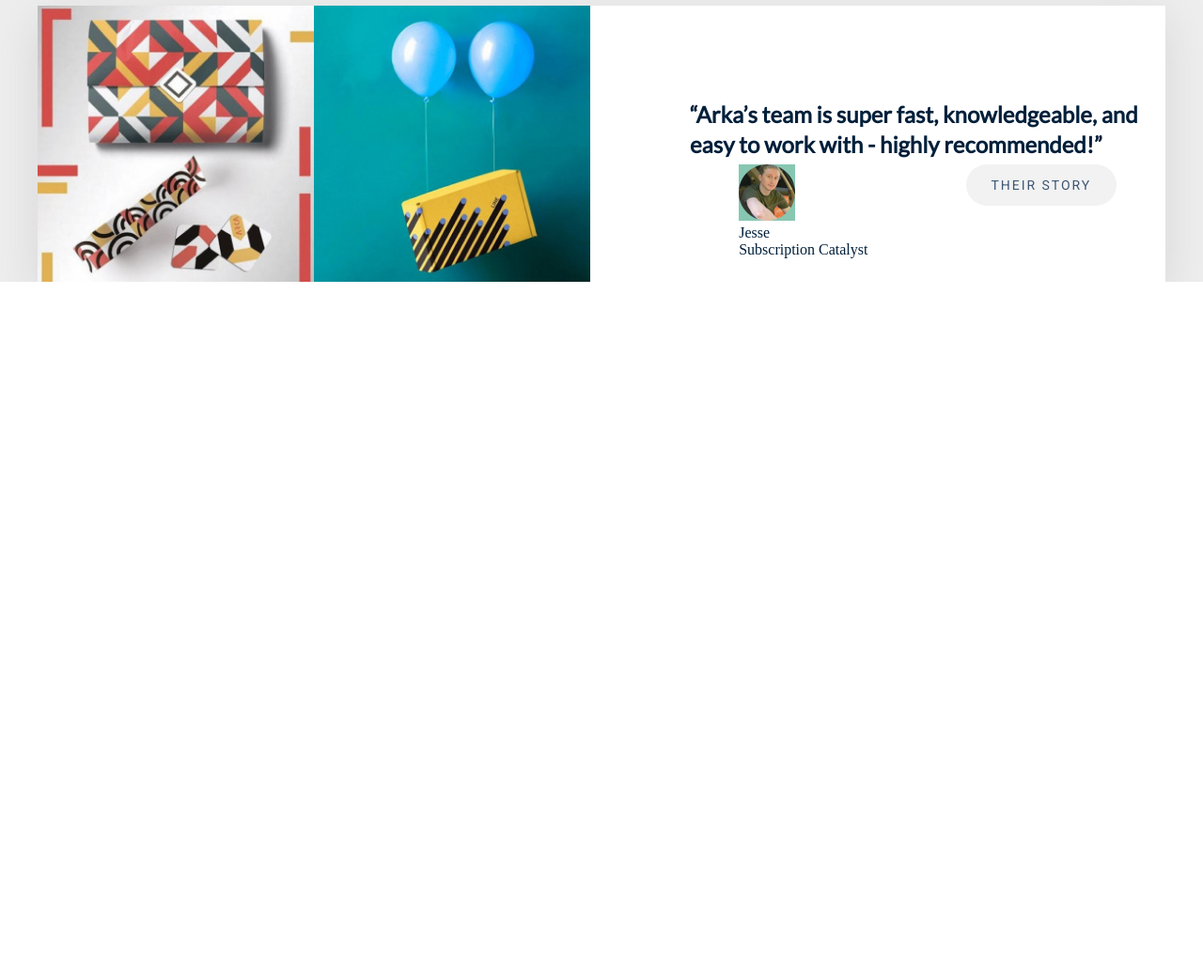
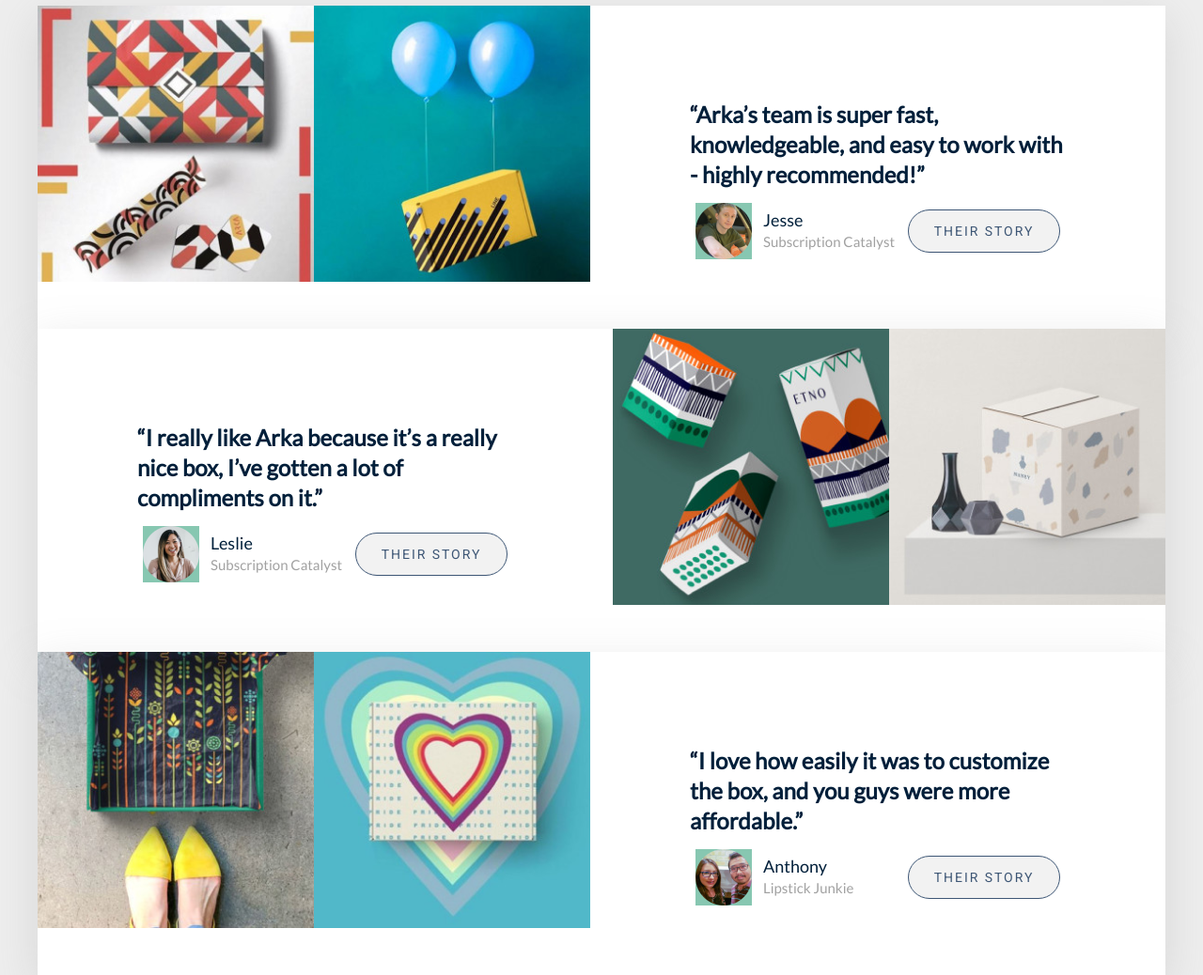
Before and after one commit to Andrewsabatyuk/arka-layout, a plain HTML site: page index.html in a window 1280 px wide. Shown: the part 4168-5206 px from the top of the page at 94% size. Before the commit the page ends 4468 px from the top, so only its background shows below. Drawn offline with Linux system fonts and the light colour scheme.

Commit message:
new section
here you go

```diff
--- a/index.html
+++ b/index.html
@@ -264,14 +264,54 @@
           <h3 class="arka_info__wrapper__item__text">“Arka’s team is super fast, knowledgeable, and easy to work with - highly recommended!”</h3>
           <div class="arka_info__wrapper__item__card">
             <img src="Images/LilImg1.png" alt="">
-              <p>Jesse</p>
-              <p>Subscription Catalyst</p>
+            <div class="card__text">
+              <p class="card__text-name">Jesse</p>
+              <p class="card__text-sub">Subscription Catalyst</p></div>
+
+              <a href="#" class="arka_info__wrapper__item__btn">Their story</a>
           </div>
+        </div>
+      </div>
 
-          <a href="#" class="arka_info__wrapper__item__btn">Their story</a>
+      <div class="arka_info__wrapper">
+
+        <div class="arka_info__wrapper__item">
+          <h3 class="arka_info__wrapper__item__text">“I really like Arka because it’s a really nice box, I’ve gotten a lot of compliments on&nbsp;it.”</h3>
+          <div class="arka_info__wrapper__item__card">
+            <img src="Images/Leslie.png" alt="">
+            <div class="card__text">
+              <p class="card__text-name">Leslie</p>
+              <p class="card__text-sub">Subscription Catalyst</p></div>
+
+              <a href="#" class="arka_info__wrapper__item__btn">Their story</a>
+          </div>
+        </div>
+        <div class="arka_info__wrapper__img">
+          <img src="Images/Img3.png" alt="">
+          <img src="Images/Img4.png" alt="">
+        </div>
+      </div>
+
+      <div class="arka_info__wrapper">
+        <div class="arka_info__wrapper__img">
+        <img src="Images/Img5.png" alt="">
+        <img src="Images/Img6.png" alt="">
+      </div>
+        <div class="arka_info__wrapper__item">
+          <h3 class="arka_info__wrapper__item__text">“I love how easily it was to customize the box, and you guys were more affordable.”</h3>
+          <div class="arka_info__wrapper__item__card">
+            <img src="Images/Antony.png" alt="">
+            <div class="card__text">
+              <p class="card__text-name">Anthony</p>
+              <p class="card__text-sub">Lipstick Junkie</p></div>
+
+              <a href="#" class="arka_info__wrapper__item__btn">Their story</a>
+          </div>
         </div>
       </div>
     </section>
+
+
   </main>
 </body>
 
--- a/style.scss
+++ b/style.scss
@@ -533,6 +533,7 @@ section {
     display: flex;
     flex-direction: row;
     height: 294px;
+    padding-bottom: 50px;
 
     &__img{
         display: flex;
@@ -542,13 +543,19 @@ section {
     .arka_info__wrapper__item{
         display: flex;
         // flex-direction: column;
-        padding: 100px 0px 20px 106px;
+        padding: 100px 0px 20px 0px;
         justify-content: space-around;
         flex-wrap: wrap;
+        // max-width: 400px;
 
 
         &__card{
             color: $nav-color;
+            display: flex;
+            flex-direction: row;
+            align-items: center;
+            justify-content: space-around;
+            width: 400px;
         }
 
 
@@ -557,6 +564,7 @@ section {
             font-size: 24px;
             line-height: 32px;
             color: $nav-color;
+            max-width: 400px;
 
         }
 
@@ -576,6 +584,24 @@ section {
             justify-content: center;
             align-items: center;
             text-decoration: none;
+            border: 1px solid #3D5675;
         }
+        .card__text-name{
+            font-family: $reg-font;
+            line-height: 22px;
+            font-size: 18px;
+            color: #011F3A;
+            font-weight: 400;
+            width: 44px;
+        }
+
+        .card__text-sub{
+            width: 142px;
+            line-height: 24px;
+            font-family: $reg-font;
+            color: #A1A1A1;
+            font-size: 15px;
+        }
+
     }
 }
```
Also changed, not shown: Images/Antony.png (added), Images/Img3.png (added), Images/Img4.png (added), Images/Img5.png (added), Images/Img6.png (added), Images/Leslie.png (added), style.css, 1 other file.
